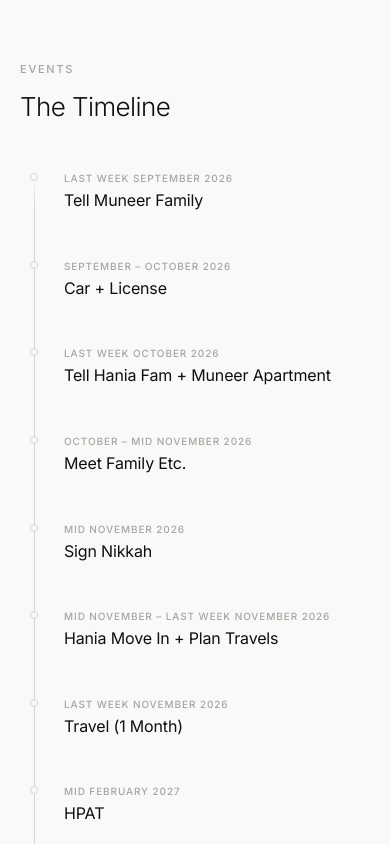
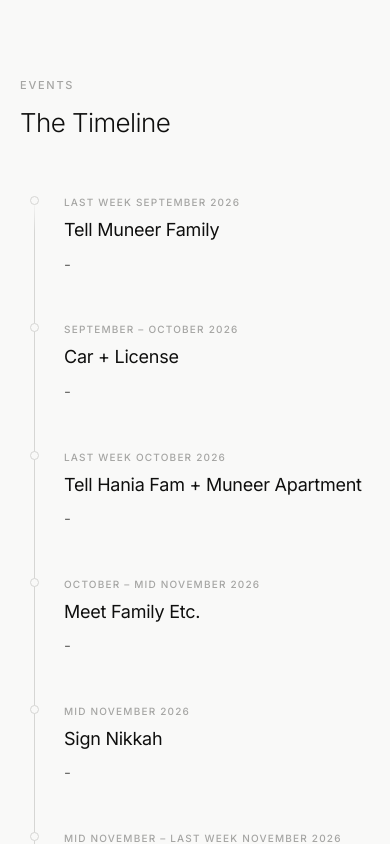
Before and after one commit to passionpaindesire/timeline, a React (Vite) app: page / in a window 390 px wide. Shown: the top 844 px of the page. Built offline with nearby package versions, Linux system fonts and the light colour scheme.

Commit message:
Revert "Switch timeline from vertical to horizontal layout"
This reverts commit bc4b1fef3f91f4f0f9fe588d1cc7c58942671e18.

```diff
--- a/src/components/EventItem.jsx
+++ b/src/components/EventItem.jsx
@@ -1,29 +1,34 @@
 import { useScrollReveal } from '../hooks/useScrollReveal.js';
 
 export default function EventItem({ event, index }) {
-  const [ref, isVisible] = useScrollReveal({ rootMargin: '0px' });
+  const [ref, isVisible] = useScrollReveal();
 
   return (
     <li
       ref={ref}
       className={`event${isVisible ? ' event--visible' : ''}`}
-      style={{ transitionDelay: isVisible ? `${Math.min(index, 8) * 55}ms` : '0ms' }}
+      style={{ transitionDelay: isVisible ? `${index * 90}ms` : '0ms' }}
       tabIndex={0}
       aria-label={`${event.date}: ${event.title}`}
     >
-      <div className="event__above">
+      {/* Date — desktop only (hidden on mobile via CSS) */}
+      <div className="event__date-col" aria-hidden="true">
         <time className="event__date">{event.date}</time>
       </div>
 
+      {/* Dot sits on the shared timeline spine line */}
       <div className="event__spine" aria-hidden="true">
         <span className="event__dot" />
       </div>
 
-      <div className="event__below">
+      {/* Content */}
+      <div className="event__content">
+        {/* Date — mobile only (hidden on desktop via CSS) */}
+        <time className="event__mobile-date" aria-hidden="true">
+          {event.date}
+        </time>
         <h3 className="event__title">{event.title}</h3>
-        {event.description && event.description !== '-' && (
-          <p className="event__desc">{event.description}</p>
-        )}
+        <p className="event__desc">{event.description}</p>
       </div>
     </li>
   );
--- a/src/components/Timeline.jsx
+++ b/src/components/Timeline.jsx
@@ -10,13 +10,11 @@ export default function Timeline({ config, events }) {
         </h2>
       </header>
 
-      <div className="timeline-track">
-        <ol className="timeline-list" aria-label="Timeline of upcoming events">
-          {events.map((event, index) => (
-            <EventItem key={event.id} event={event} index={index} />
-          ))}
-        </ol>
-      </div>
+      <ol className="timeline-list" aria-label="Timeline of upcoming events">
+        {events.map((event, index) => (
+          <EventItem key={event.id} event={event} index={index} />
+        ))}
+      </ol>
     </section>
   );
 }
--- a/src/index.css
+++ b/src/index.css
@@ -11,8 +11,8 @@
 
   --font: 'Inter', -apple-system, BlinkMacSystemFont, 'Segoe UI', system-ui, sans-serif;
 
-  --ease-out: cubic-bezier(0.16, 1, 0.3, 1);
-  --ease:     cubic-bezier(0.4, 0, 0.2, 1);
+  --ease-out:   cubic-bezier(0.16, 1, 0.3, 1);
+  --ease:       cubic-bezier(0.4, 0, 0.2, 1);
 }
 
 /* ═══════════════════════════════════════════════════════
@@ -64,12 +64,13 @@ body {
    Timeline section
    ═══════════════════════════════════════════════════════ */
 .timeline-section {
-  padding: 6rem 0 8rem;
+  padding: 7rem 2rem 11rem;
+  max-width: 860px;
+  margin: 0 auto;
 }
 
 .timeline-section__header {
-  padding: 0 3rem;
-  margin-bottom: 4rem;
+  margin-bottom: 5rem;
 }
 
 .timeline-section__label {
@@ -90,45 +91,27 @@ body {
 }
 
 /* ═══════════════════════════════════════════════════════
-   Horizontal scroll track
+   Timeline list
    ═══════════════════════════════════════════════════════ */
-.timeline-track {
-  overflow-x: auto;
-  overflow-y: visible;
-  -webkit-overflow-scrolling: touch;
-  scrollbar-width: thin;
-  scrollbar-color: var(--c-line) transparent;
-  padding: 0 3rem 2.5rem;
+.timeline-list {
+  list-style: none;
+  position: relative;
 }
 
-.timeline-track::-webkit-scrollbar       { height: 2px; }
-.timeline-track::-webkit-scrollbar-track { background: transparent; }
-.timeline-track::-webkit-scrollbar-thumb { background: var(--c-line); border-radius: 2px; }
-
-/* ═══════════════════════════════════════════════════════
-   Timeline list — horizontal flex
-   ═══════════════════════════════════════════════════════ */
-.timeline-list {
-  display: flex;
-  list-style: none;
-  position: relative;
-  width: max-content;
-  min-width: 100%;
-}
-
-/* Horizontal spine line — positioned at dot center (68px date area + 4px = 72px) */
+/* Continuous spine line behind all dots */
 .timeline-list::before {
   content: '';
   position: absolute;
-  left: 0;
-  right: 0;
-  top: 72px;
-  height: 1px;
+  /* center of spine col: 200px (date col) + 48px/2 (spine col) = 224px */
+  left: 224px;
+  top: 6px;
+  bottom: 0;
+  width: 1px;
   background: linear-gradient(
-    to right,
+    to bottom,
     transparent,
-    var(--c-line) 40px,
-    var(--c-line) calc(100% - 40px),
+    var(--c-line) 32px,
+    var(--c-line) calc(100% - 16px),
     transparent
   );
   pointer-events: none;
@@ -139,19 +122,16 @@ body {
    Event item
    ═══════════════════════════════════════════════════════ */
 .event {
-  display: flex;
-  flex-direction: column;
-  align-items: center;
-  width: 196px;
-  flex-shrink: 0;
-  padding: 0 12px;
-  cursor: default;
+  display: grid;
+  grid-template-columns: 200px 48px 1fr;
+  align-items: start;
+  position: relative;
 
   opacity: 0;
-  transform: translateY(10px);
+  transform: translateY(18px);
   transition:
-    opacity 0.5s var(--ease-out),
-    transform 0.5s var(--ease-out);
+    opacity 0.55s var(--ease-out),
+    transform 0.55s var(--ease-out);
 }
 
 .event--visible {
@@ -159,44 +139,41 @@ body {
   transform: none;
 }
 
-/* Date area — fixed height so all dots sit on the same horizontal line */
-.event__above {
-  height: 68px;
-  display: flex;
-  align-items: flex-end;
-  padding-bottom: 9px;
-  width: 100%;
+/* Date column */
+.event__date-col {
+  text-align: right;
+  padding-right: 24px;
+  padding-top: 1px;
 }
 
 .event__date {
-  font-size: 0.5625rem;
+  font-size: 0.6875rem;
   font-weight: 500;
-  letter-spacing: 0.09em;
+  letter-spacing: 0.1em;
   text-transform: uppercase;
   color: var(--c-text-3);
-  text-align: center;
   line-height: 1.6;
-  width: 100%;
   transition: color 0.22s var(--ease);
 }
 
-/* Spine — contains the dot, sits on the line */
+/* Spine column */
 .event__spine {
   display: flex;
   justify-content: center;
-  align-items: center;
+  align-items: flex-start;
   position: relative;
   z-index: 1;
 }
 
 .event__dot {
   display: block;
-  width: 8px;
-  height: 8px;
+  width: 9px;
+  height: 9px;
   border-radius: 50%;
   background: var(--c-bg);
   border: 1.5px solid var(--c-line);
   flex-shrink: 0;
+  margin-top: 3px;
   position: relative;
   z-index: 2;
   transition:
@@ -206,42 +183,53 @@ body {
     box-shadow 0.3s var(--ease);
 }
 
-/* Content below dot */
-.event__below {
-  padding-top: 10px;
-  text-align: center;
-  width: 100%;
+/* Content column */
+.event__content {
+  padding-left: 24px;
+  padding-bottom: 60px;
+  min-width: 0;
+}
+
+.event:last-child .event__content {
+  padding-bottom: 0;
+}
+
+.event__mobile-date {
+  display: none;
 }
 
 .event__title {
-  font-size: 0.875rem;
+  font-size: clamp(1.125rem, 2.2vw, 1.4375rem);
   font-weight: 400;
-  letter-spacing: -0.01em;
-  line-height: 1.35;
+  letter-spacing: -0.014em;
+  line-height: 1.3;
   color: var(--c-text);
-  margin-bottom: 0.375rem;
+  margin-bottom: 0.625rem;
   transition: color 0.22s var(--ease);
 }
 
 .event__desc {
-  font-size: 0.75rem;
+  font-size: 0.9375rem;
   font-weight: 400;
-  line-height: 1.6;
+  line-height: 1.72;
   color: var(--c-text-2);
+  max-width: 400px;
   transition: color 0.22s var(--ease);
 }
 
-/* Hover & focus */
+/* Hover & focus states */
 .event:hover .event__dot,
 .event:focus-visible .event__dot {
   background: var(--c-text);
   border-color: var(--c-text);
-  transform: scale(1.4);
+  transform: scale(1.35);
   box-shadow: 0 0 0 5px rgba(15, 15, 14, 0.07);
 }
 
 .event:hover .event__date,
-.event:focus-visible .event__date {
+.event:focus-visible .event__date,
+.event:hover .event__mobile-date,
+.event:focus-visible .event__mobile-date {
   color: var(--c-text-2);
 }
 
@@ -269,8 +257,14 @@ body {
    Keyframes
    ═══════════════════════════════════════════════════════ */
 @keyframes fadeUp {
-  from { opacity: 0; transform: translateY(14px); }
-  to   { opacity: 1; transform: none; }
+  from {
+    opacity: 0;
+    transform: translateY(14px);
+  }
+  to {
+    opacity: 1;
+    transform: none;
+  }
 }
 
 @keyframes fadeIn {
@@ -278,91 +272,82 @@ body {
   to   { opacity: 1; }
 }
 
+@keyframes bob {
+  0%, 100% { transform: translateY(0); }
+  50%       { transform: translateY(5px); }
+}
+
 /* ═══════════════════════════════════════════════════════
-   Mobile (≤ 600px) — switch to vertical layout
+   Mobile (≤ 600px)
    ═══════════════════════════════════════════════════════ */
 @media (max-width: 600px) {
+  .hero {
+    padding: 4rem 1.5rem 6rem;
+  }
+
   .timeline-section {
-    padding: 4rem 0 6rem;
+    padding: 5rem 1.25rem 7rem;
   }
 
   .timeline-section__header {
-    padding: 0 1.25rem;
-    margin-bottom: 3rem;
+    margin-bottom: 3.5rem;
   }
 
-  /* Disable horizontal scroll */
-  .timeline-track {
-    overflow-x: visible;
-    padding: 0 1.25rem 1rem;
-    scrollbar-width: none;
+  /* Shift spine line to left side */
+  .timeline-list::before {
+    left: 14px; /* center of 28px spine col */
   }
 
-  /* Vertical flex */
-  .timeline-list {
-    display: block;
-    width: 100%;
-    position: relative;
+  /* 2-col layout: spine | content */
+  .event {
+    grid-template-columns: 28px 1fr;
   }
 
-  /* Vertical spine line */
-  .timeline-list::before {
-    left: 14px;
-    right: auto;
-    top: 5px;
-    bottom: 0;
-    width: 1px;
-    height: auto;
-    background: linear-gradient(
-      to bottom,
-      transparent,
-      var(--c-line) 32px,
-      var(--c-line) calc(100% - 16px),
-      transparent
-    );
+  /* Hide desktop date column */
+  .event__date-col {
+    display: none;
   }
 
-  /* Grid: [dot] [date + content] */
-  .event {
-    display: grid;
-    grid-template-columns: 28px 1fr;
-    grid-template-rows: auto auto;
-    grid-template-areas: "spine above" "spine below";
-    width: 100%;
-    align-items: start;
-    padding: 0;
+  /* Show date inline inside content */
+  .event__mobile-date {
+    display: block;
+    font-size: 0.625rem;
+    font-weight: 500;
+    letter-spacing: 0.12em;
+    text-transform: uppercase;
+    color: var(--c-text-3);
+    margin-bottom: 0.5rem;
+    line-height: 1.6;
+    transition: color 0.22s var(--ease);
   }
 
-  .event__above {
-    grid-area: above;
-    height: auto;
-    align-items: flex-start;
-    padding: 0 0 0.25rem 16px;
+  .event__content {
+    padding-left: 16px;
+    padding-bottom: 44px;
+  }
+
+  .event__dot {
+    margin-top: 2px;
+  }
+}
+
+/* ═══════════════════════════════════════════════════════
+   Tablet (601px – 768px) — intermediate adjustments
+   ═══════════════════════════════════════════════════════ */
+@media (min-width: 601px) and (max-width: 768px) {
+  .timeline-section {
+    padding: 6rem 2rem 9rem;
+  }
+
+  .event {
+    grid-template-columns: 150px 40px 1fr;
+  }
+
+  .timeline-list::before {
+    left: 170px; /* 150 + 40/2 */
   }
 
   .event__date {
-    text-align: left;
     font-size: 0.625rem;
   }
-
-  .event__spine {
-    grid-area: spine;
-    align-items: flex-start;
-    justify-content: center;
-    padding-top: 3px;
-  }
-
-  .event__below {
-    grid-area: below;
-    text-align: left;
-    padding: 0 0 40px 16px;
-  }
-
-  .event:last-child .event__below {
-    padding-bottom: 0;
-  }
-
-  .event__title {
-    font-size: 1rem;
-  }
 }
```
